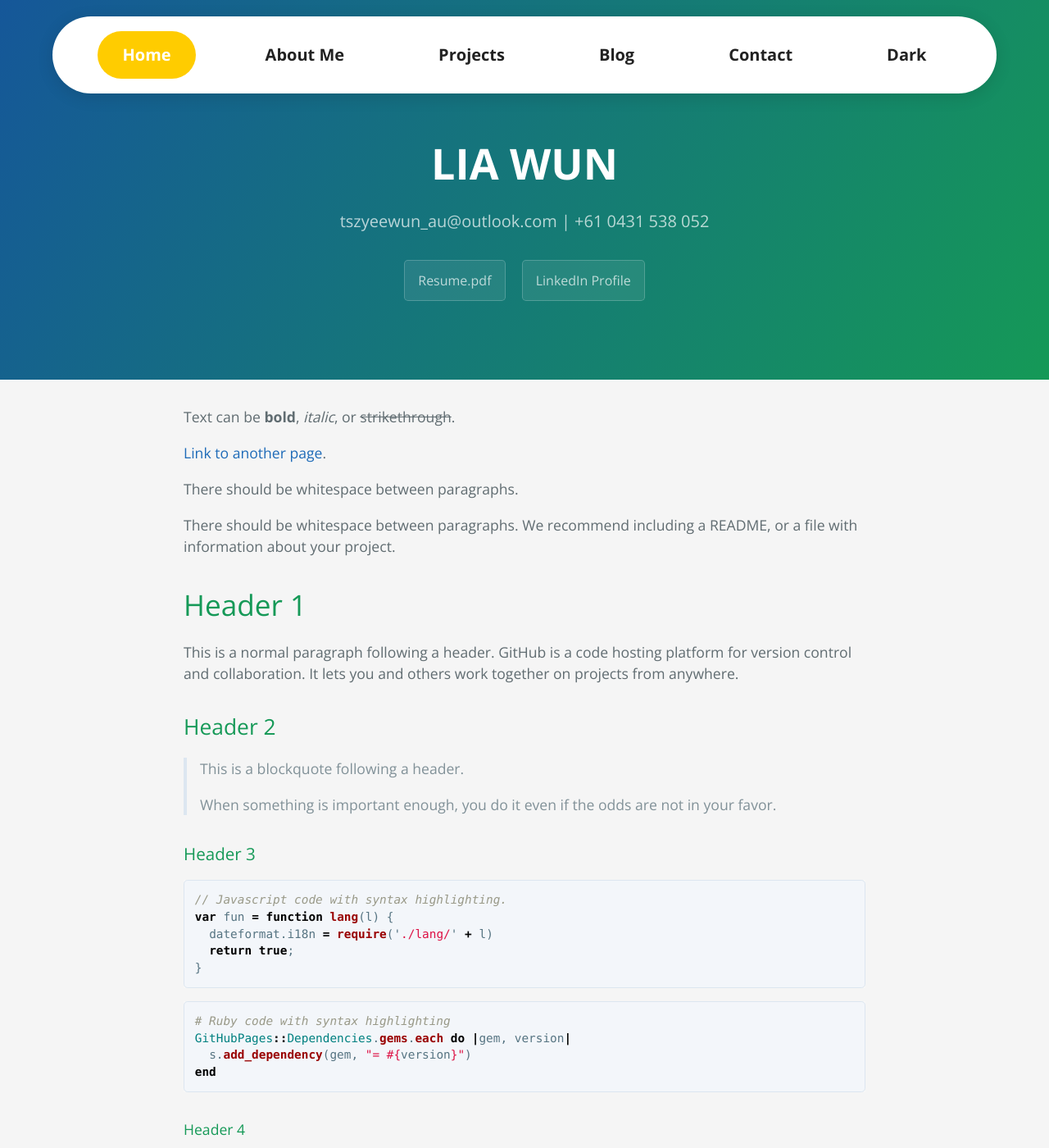
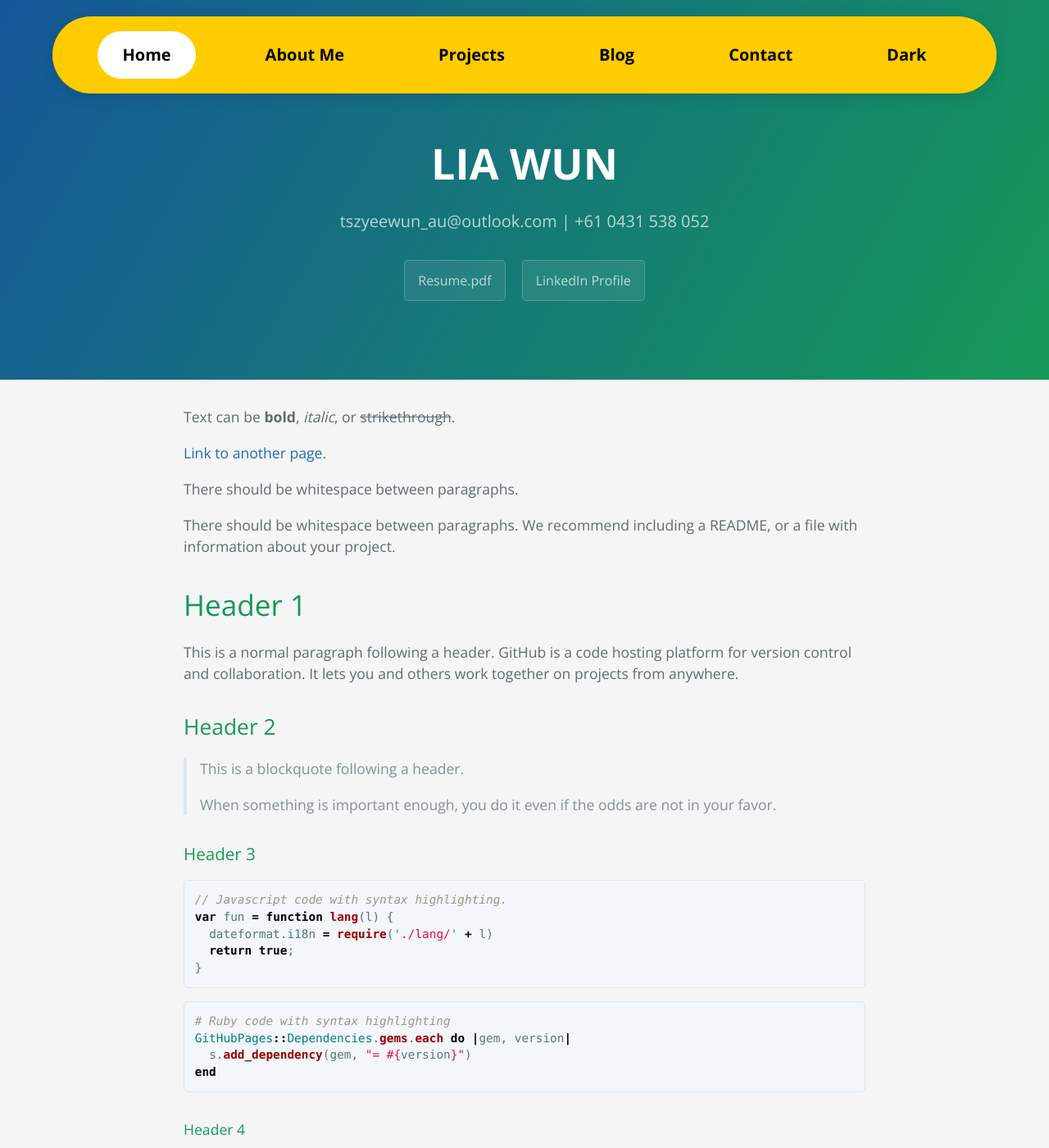
Before and after one commit to tszyeewun/tszyeewun.github.io, a Jekyll site: the page built from index.md, in a window 1280 px wide and 1400 px high. Shown: the whole window at 82% size. Built offline with Jekyll 4.4.1, drawn with Linux system fonts in a browser that asks for light colours.

Commit message:
Change theme color to UNSW Yellow and adjust navbar styles

```diff
--- a/_layouts/default.html
+++ b/_layouts/default.html
@@ -7,7 +7,7 @@
   {% seo %}
 
   <meta name="viewport" content="width=device-width, initial-scale=1">
-  <meta name="theme-color" content="#157878">
+  <meta name="theme-color" content="#FFCC00">
 
   <link rel="preconnect" href="https://fonts.gstatic.com">
 
@@ -43,7 +43,8 @@
       width:90%;
       max-width:1250px;
 
-      background:white;
+      /* UNSW Yellow */
+      background:#FFCC00;
 
       border-radius:999px;
 
@@ -62,7 +63,8 @@
 
       text-decoration:none;
 
-      color:#222;
+      /* 永远黑色 */
+      color:#000 !important;
 
       font-size:20px;
       font-weight:700;
@@ -75,8 +77,11 @@
     }
 
     .navbar a:hover{
-      background:#FFCC00;
-      color:white;
+
+      background:white;
+
+      /* hover也保持黑字 */
+      color:#000 !important;
 
       transform:translateY(-2px);
     }
@@ -84,8 +89,11 @@
     /* ===== ACTIVE PAGE ===== */
 
     .navbar a.active{
-      background:#FFCC00;
-      color:white;
+
+      background:white;
+
+      /* active也保持黑字 */
+      color:#000 !important;
     }
 
     /* ===== PAGE HEADER ===== */
@@ -107,20 +115,26 @@
       color:white;
     }
 
+    /* dark mode导航栏也保持UNSW黄 */
+
     body.dark .navbar{
-      background:#1f1f1f;
+      background:#FFCC00;
     }
 
+    /* dark mode文字永远黑色 */
+
     body.dark .navbar a{
-      color:white;
+      color:#000 !important;
     }
 
     body.dark .navbar a:hover{
-      background:#a00000;
+      background:white;
+      color:#000 !important;
     }
 
     body.dark .navbar a.active{
-      background:#a00000;
+      background:white;
+      color:#000 !important;
     }
 
     body.dark .main-content{
```
